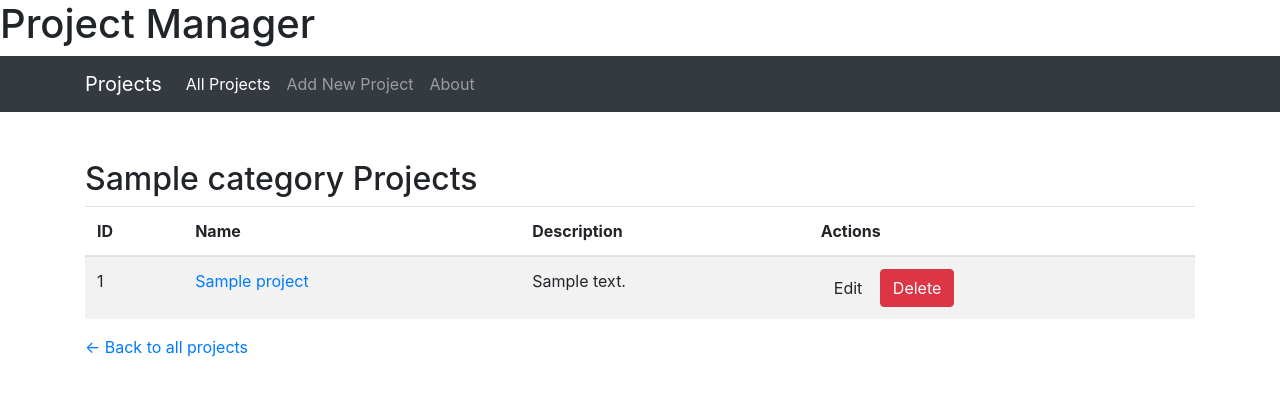
After one commit to carlsixsmith-moj/workshop_4_task_2, a Flask app: page /categories/1 in a window 1280 px wide. The commit adds this page. Shown: the top 396 px of the page. Run offline with Flask 3, Linux system fonts and the light colour scheme; tables that the repository leaves empty hold one stand-in row (values such as "Sample post").

Commit message:
Adds project categorization feature
Adds a category model and integrates it with the project model.
Allows projects to be assigned to categories through the add and edit forms.
Implements category detail view to display projects within a category.
Creates 'About' page.
Seeds initial categories.

```diff
--- a/app.py
+++ b/app.py
@@ -5,7 +5,7 @@ import os
 sys.path.insert(0, os.path.dirname(os.path.abspath(__file__)))
 
 from flask import Flask, render_template, request, redirect, url_for, abort
-from models import db, Project
+from models import db, Project, Category
 
 # -- Create the flask application --
 app = Flask(__name__)
@@ -27,14 +27,21 @@ def add_project():
     if request.method == 'POST':
         name = request.form['name']
         description = request.form.get('description', '')
+        category_id = request.form.get('category_id')
 
-        new_project = Project(name=name, description=description)
+        if category_id == '':
+            category_id = None
+        else:
+            category_id = int(category_id)
+
+        new_project = Project(name=name, description=description, category_id=category_id)
         db.session.add(new_project)
         db.session.commit()
 
         return redirect(url_for('list_projects'))
 
-    return render_template('add_project.html')
+    categories = Category.query.all()
+    return render_template('add_project.html', categories = categories)
 
 @app.route('/edit/<int:id>', methods=['GET', 'POST'])
 def edit_project(id):
@@ -46,12 +53,20 @@ def edit_project(id):
     if request.method == 'POST':
         project.name = request.form['name']
         project.description = request.form.get('description', '')
+
+        category_id = request.form.get('category_id')
+
+        if category_id == '':
+            category_id = None
+        else:
+            project.category_id = int(category_id)
+
         db.session.commit()
 
         return redirect(url_for('list_projects'))
 
-    return render_template('edit_project.html', project=project)
-
+    categories = Category.query.all()
+    return render_template('edit_project.html', project=project, categories=categories)
 
 @app.route('/delete/<int:id>')
 def delete_project(id):
@@ -65,6 +80,31 @@ def delete_project(id):
 
     return redirect(url_for('list_projects'))
 
+@app.route('/projects/<int:id>')
+def project_detail(id):
+    """Display a single project by ID."""
+    project = db.session.get(Project, id)
+    if project is None:
+        abort(404)
+    return render_template('project_details.html', project=project)
+
+@app.route('/categories/<int:id>')
+def category_detail(id):
+    """Display all projects in a category."""
+    category = db.session.get(Category, id)
+    if category is None:
+        abort(404)
+    return render_template('category_detail.html', category=category)
+
+@app.route('/about')
+def about():
+    """Display the about page"""
+    return render_template('about.html')
+
+
+
+
+
 # Initialise the database
 
 if __name__ == '__main__':
--- a/models/__init__.py
+++ b/models/__init__.py
@@ -1,3 +1,4 @@
 from .project import db, Project
+from .category import Category
 
-__all__ = [ 'db', 'Project' ]
+__all__ = [ 'db', 'Project', 'Category' ]
--- a/models/project.py
+++ b/models/project.py
@@ -4,9 +4,14 @@ db = SQLAlchemy()
 
 # -- Define the data models
 class Project(db.Model):
+    """Represents a software project in the database"""
+
     id          = db.Column(db.Integer, primary_key=True)
     name        = db.Column(db.String(100), nullable=False)
     description = db.Column(db.String(500), nullable=True)
 
+    # Foreign key linking to the Category table
+    category_id = db.Column(db.Integer, db.ForeignKey('category.id'), nullable=True)
+
     def __repr__(self):
         return f'<Project {self.id}: {self.name}>'
--- a/templates/base.html
+++ b/templates/base.html
@@ -22,6 +22,9 @@
                     <li class="nav-item">
                         <a class="nav-link" href="{{ url_for('add_project') }}">Add New Project</a>
                     </li>
+                    <li class="nav-item">
+                        <a class="nav-link" href="{{ url_for('about') }}">About</a>
+                    </li>
 
                 </ul>
             </div>
--- /dev/null
+++ b/templates/category_detail.html
@@ -0,0 +1,37 @@
+{% extends "base.html" %}
+
+{% block content %}
+<h2>{{ category.name }} Projects</h2>
+
+{% if category.projects %}
+
+
+<table class="table table-striped">
+    <thead>
+        <tr>
+            <th>ID</th>
+            <th>Name</th>
+            <th>Description</th>
+            <th>Actions</th>
+        </tr>
+    </thead>
+    <tbody>
+        {% for project in category.projects %}
+        <tr>
+            <td>{{ project.id }}</td>
+            <td><a href="{{ url_for('project_detail', id=project.id) }}">{{ project.name }}</a></td>
+            <td>{{ project.description or "-" }}</td>
+            <td>
+                <a href="{{ url_for('edit_project', id=project.id) }}" class="btn btn-edit">Edit</a>
+                <a href="{{ url_for('delete_project', id=project.id) }}" class="btn btn-danger"
+                   onclick="return confirm('Are you sure?');">Delete</a>
+            </td>
+        </tr>
+        {% endfor %}
+    </tbody>
+</table>
+{% else %}
+<p>No projects in this category yet. <a href="{{ url_for('add_project') }}">Add one!</a></p>
+{% endif %}
+<p><a href="{{ url_for('list_projects') }}">&larr; Back to all projects</a></p>
+{% endblock %}
```
Also changed, not shown: models/category.py (added, +14 -0 lines), seed.py (added, +31 -0 lines), templates/about.html (added, +22 -0 lines), templates/add_project.html (+10 -0 lines), templates/edit_project.html (+9 -0 lines), templates/project_details.html (added, +19 -0 lines), templates/projects.html (+11 -1 lines).
